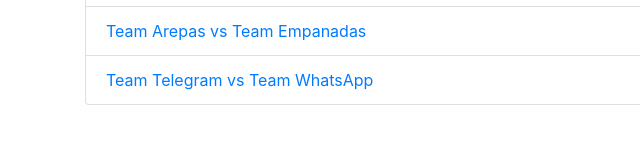
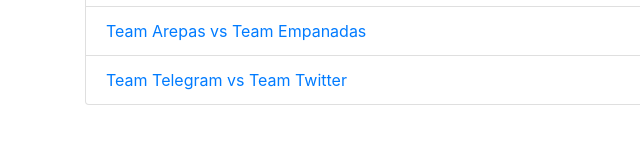
Before and after one commit to JChiquin/git-competencias-2026-2, a plain HTML site: page index.html in a window 1280 px wide. Shown: the part 212-356 px from the top of the page, 0-640 px from the left. Drawn offline with nearby package versions, Linux system fonts and the light colour scheme.

Commit message:
Cambia la competencia a Twitter

```diff
--- a/index.html
+++ b/index.html
@@ -20,7 +20,7 @@
         <a href="competencia3.html">Team Arepas vs Team Empanadas</a>
       </li>
       <li class="list-group-item">
-        <a href="competencia4.html">Team Telegram vs Team WhatsApp</a>
+        <a href="competencia4.html">Team Telegram vs Team Twitter</a>
       </li>
     </ul>
   </div>
```
